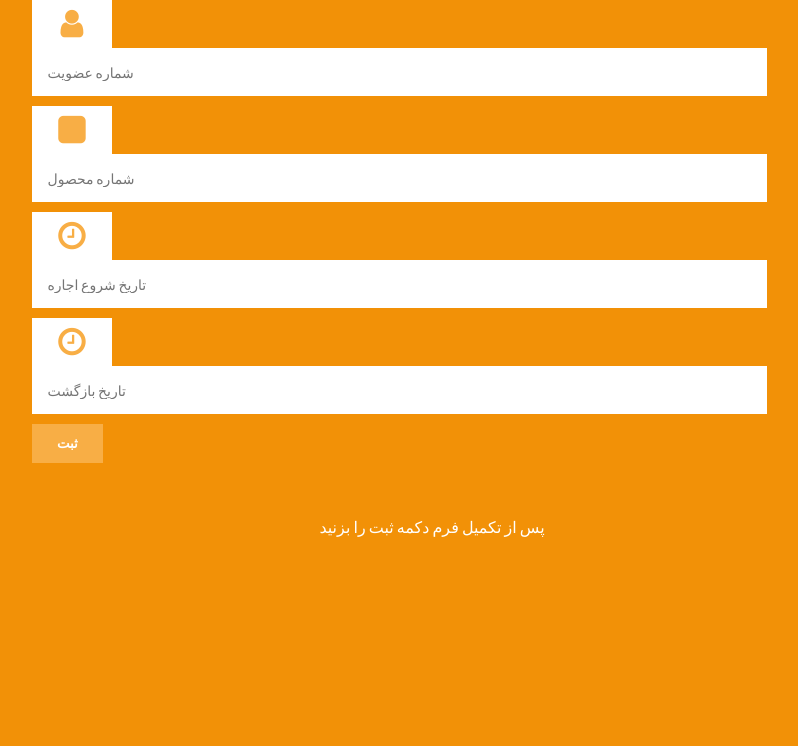
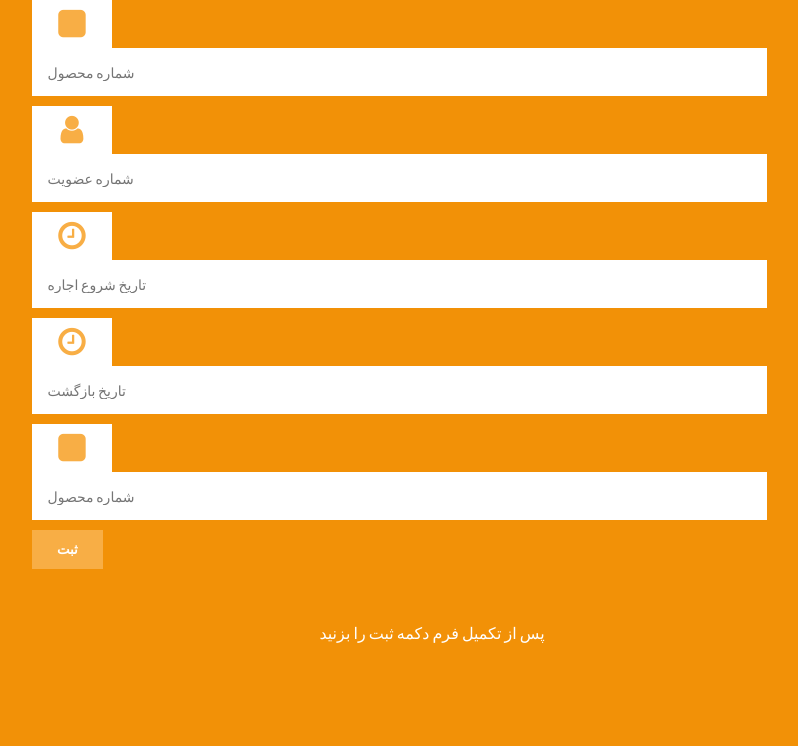
Before and after one commit to i3130002/Video-Rental-Store-System, a PHP site: page /Dashboard/rental/index_r.php in a window 1280 px wide. Shown: the part 116-862 px from the top of the page, without its empty margins (208-1006 px from the left). Before the commit the page ends 653 px from the top, so only its background shows below. Run offline with PHP 8.4, Linux system fonts and the light colour scheme; some libraries are stand-ins or nearby versions.

Commit message:
edit rent

```diff
--- a/Dashboard/rental/index_r.php
+++ b/Dashboard/rental/index_r.php
@@ -5,13 +5,14 @@
 </header>
 <div class="wrapper">
     <form method="post" action="add_r.php" class="ccform">
-    <div class="ccfield-prepend">
-        <span class="ccform-addon"><i class="fa fa-user fa-2x"></i></span>
-        <input class="ccformfield" name="id_c" type="int" placeholder="شماره عضویت" required>
-    </div>
+
     <div class="ccfield-prepend">
         <span class="ccform-addon"><i class="fa fa-square fa-2x"></i></span>
         <input class="ccformfield" name='id_p' type="int" placeholder="شماره محصول" required>
+    </div>
+    <div class="ccfield-prepend">
+        <span class="ccform-addon"><i class="fa fa-user fa-2x"></i></span>
+        <input class="ccformfield" name='id_c' type="int" placeholder="شماره عضویت" required>
     </div>
     <div class="ccfield-prepend">
         <span class="ccform-addon"><i class="fa fa-clock-o fa-2x"></i></span>
@@ -20,6 +21,10 @@
     <div class="ccfield-prepend">
         <span class="ccform-addon"><i class="fa fa-clock-o fa-2x"></i></span>
         <input class="ccformfield" name='date_e' type="text" placeholder="تاریخ بازگشت">
+    </div>
+    <div class="ccfield-prepend">
+        <span class="ccform-addon"><i class="fa fa-square fa-2x"></i></span>
+        <input class="ccformfield" name='number' type="text" placeholder="شماره محصول">
     </div>
 
     <div class="ccfield-prepend">
```
Also changed, not shown: Dashboard/rental/add_r.php (+8 -4 lines).
